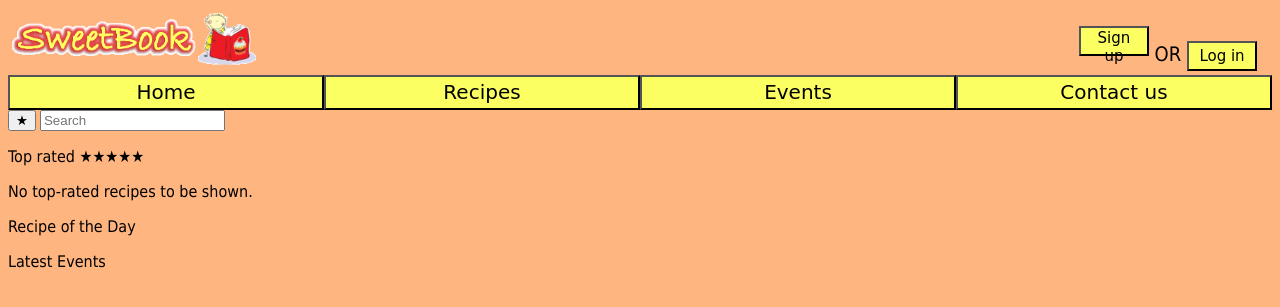
After one commit to princesszet/sweetbook_project, a Django app: template sweetbook_project/templates/sweetbook/home.html in a window 1280 px wide. The commit adds this page. Shown: the top 307 px of the page. Run offline with Django 3.2, Linux system fonts and the light colour scheme; the template is opened without the code that fills it, so the values that code supplies are empty; some libraries are stand-ins or nearby versions.

Commit message:
Added home.html

```diff
--- a/sweetbook_project/templates/sweetbook/base.html
+++ b/sweetbook_project/templates/sweetbook/base.html
@@ -5,6 +5,8 @@
 	<head lang="en">
 		<meta charset="utf-8"/>
 		<link rel="stylesheet" href="{% static 'css/base.css/' %}">
+		{% block style_block %}
+		{% endblock %}
 		<title>
 			{% block title_block %}
 				SweetBook
@@ -38,9 +40,7 @@
 			<button id="events">Events</button>
 			<button id="contactus">Contact us</button>
 		</div>
-		<div>
-			{% block body_block %}
-			{% endblock %}
-		</div>
+		{% block body_block %}
+		{% endblock %}
 	</body>
 </html>
--- /dev/null
+++ b/sweetbook_project/templates/sweetbook/home.html
@@ -0,0 +1,52 @@
+{% extends 'sweetbook/base.html' %}
+{% load staticfiles %}
+
+{% block style_block %}
+	<link rel="stylesheet" href="{% static 'css/home.css' %}">
+	<link rel="stylesheet" type="text/css" href="//cdn.jsdelivr.net/gh/kenwheeler/slick@1.9.0/slick/slick.css"/>
+{% endblock %}
+
+{% block body_block %}
+	<div id="search">
+		<form>
+			<input id="submit" type="submit" value="★">
+			<input id="searchinput" type="text" name="search" placeholder="Search">
+		</form>
+	</div>
+
+
+	<p id="topratedhead">Top rated <span id="stars">★★★★★</span></p>
+
+	<div id="toprated" data-slick='{"slidesToShow": 4, "slidesToScroll": 4}'>
+	{% if toprated %}
+		{% for recipe in toprated %}
+			<div class="sliderelement">
+				<div class="sliderelementimage">
+					<img src="{{MEDIA_URL}}{{recipe.picture}}" alt="{{picture.name}}">
+				</div>
+				<div class="sliderelementdescription">
+					<p>{{recipe.name}}<br/>Rating:{{recipe.rating}}</p>
+				</div>
+			</div>
+		{% endfor %}
+	{% else %}
+		<p>No top-rated recipes to be shown.</p>
+	{% endif %}
+	</div>
+
+	<div id="headers">
+		<p id="header1">Recipe of the Day</p>
+		<p id="header2">Latest Events</p>
+	</div>
+
+	<div>
+		<div id="recipeofday">
+			{% if recipeofday %}
+				<img src="{{MEDIA_URL}}{{recipeofday.picture}}" alt="{{recipeofday.name}}">
+				<!--<p>{{recipeofday.name}}<br/>{{recipeofday.description}}</p>-->
+			{% endif %}
+		</div>
+	</div>
+
+	<script type="text/javascript" src="//cdn.jsdelivr.net/gh/kenwheeler/slick@1.9.0/slick/slick.min.js"></script>
+{% endblock %}
```
